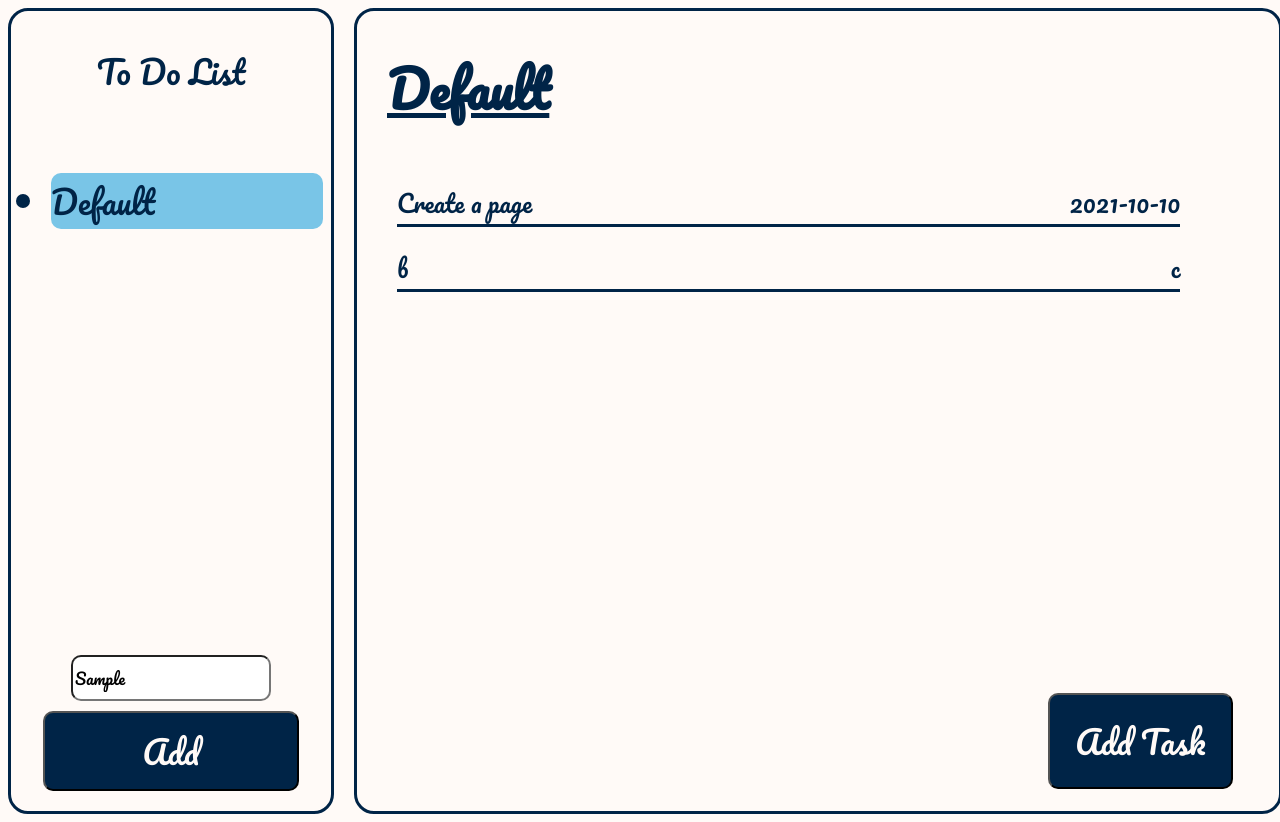
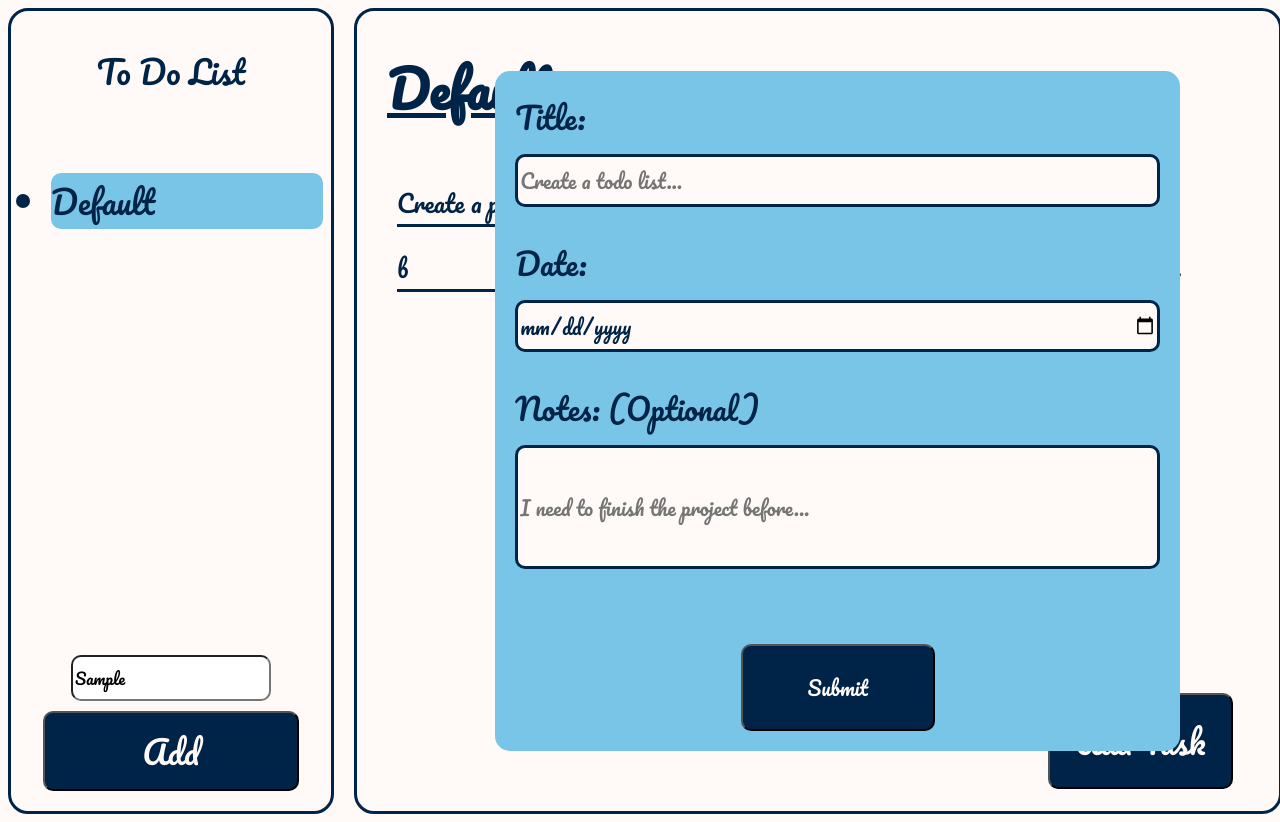
Before and after one commit to Medasxo/To-do-list, a website built with webpack: page dist/index.html in a window 1280 px wide. Both pictures are taken after typing "Sample" into the empty fields and a click on the button "Add Task". Built offline with nearby package versions, Linux system fonts and the light colour scheme.

Commit message:
Added a form which appears in the middle of the screen when a user wants to insert a new to to do task

```diff
--- a/src/loadMainMenu.js
+++ b/src/loadMainMenu.js
@@ -14,6 +14,76 @@ export function loadMainMenu(){
     const addTaskButton = document.createElement("button");
     addTaskButton.textContent = "Add Task";
     addTaskButton.className = "addTaskButton";
+    addTaskButton.addEventListener('click', () => {
+        const formContainer = document.createElement("form");
+        formContainer.className = "formContainer";
+
+        //Title form
+        const titleFormContainer = document.createElement("div");
+        titleFormContainer.className = "titleFormContainer";
+
+        const titleLabel = document.createElement("label");
+        titleLabel.setAttribute("for", "title");
+        titleLabel.textContent = "Title:";
+
+        const titleInput = document.createElement("input");
+        titleInput.setAttribute("type", "text");
+        titleInput.setAttribute("id", "title");
+        titleInput.setAttribute("name", "title");
+        titleInput.setAttribute("placeholder", "Create a todo list...");
+        titleInput.className = "titleInput";
+        titleInput.required = true;
+
+        //Date form
+        const dateFormContainer = document.createElement("div");
+        dateFormContainer.className = "dateFormContainer";
+
+        const dateLabel = document.createElement("label");
+        dateLabel.setAttribute("for", "date");
+        dateLabel.textContent = "Date:";
+
+        const dateInput = document.createElement("input");
+        dateInput.setAttribute("type", "date");
+        dateInput.setAttribute("id", "date");
+        dateInput.setAttribute("name", "date");
+        dateInput.className = "dateInput";
+        dateInput.required = true;
+
+        //Notes form
+        const notesFormContainer = document.createElement("div");
+        notesFormContainer.className = "notesFormContainer";
+        const notesLabel = document.createElement("label");
+        notesLabel.setAttribute("for", "notes");
+        notesLabel.textContent = "Notes: (Optional)";
+
+        const notesInput = document.createElement("input");
+        notesInput.setAttribute("type", "text");
+        notesInput.setAttribute("id", "notes");
+        notesInput.setAttribute("name", "notes");
+        notesInput.setAttribute("placeholder", "I need to finish the project before...");
+        notesInput.className = "notesInput";
+
+        const submitButton = document.createElement("input");
+        submitButton.setAttribute("type", "submit");
+        submitButton.className = "submitButton";
+
+
+
+        dateFormContainer.appendChild(dateLabel);
+        dateFormContainer.appendChild(dateInput);
+
+        titleFormContainer.appendChild(titleLabel);
+        titleFormContainer.appendChild(titleInput);
+
+        notesFormContainer.appendChild(notesLabel);
+        notesFormContainer.appendChild(notesInput);
+
+        formContainer.appendChild(titleFormContainer);
+        formContainer.appendChild(dateFormContainer);
+        formContainer.appendChild(notesFormContainer);
+        formContainer.appendChild(submitButton);
+        mainContent.appendChild(formContainer);
+    });
 
 
     mainContent.appendChild(toDoList);
--- a/src/style.css
+++ b/src/style.css
@@ -167,13 +167,12 @@ body {
     width: 20%;
     height: 30%;
     justify-self: right;
-    background-color: var(--white, white);
+    background-color: var(--dark-blue, white);
     border-radius: 5px;
-    color: var(--dark-blue, blue);
+    color: var(--white, blue);
     border: 2px solid var(--dark-blue, blue);
     font-size: 20px;
 }
-
 .notes{
     padding-left: 5px;
     font-size: 24px;
@@ -195,3 +194,57 @@ body {
     margin-left: 75%;
     margin-top: 15px;
 }
+
+.formContainer{
+    position: absolute;
+    width: 70%;
+    height: 80%;
+    left: 15%;
+    top: 50%;
+    -webkit-transform: translate(-50%, -50%);
+    transform: translate(-50%, -50%);
+    transform: translateY(-50%);
+    background-color: var(--light-blue, blue);
+    border-radius: 15px;
+    display: flex;
+    flex-direction: column;
+    padding: 20px;
+    font-size: 30px;
+    gap: 30px;
+}
+
+.titleFormContainer, .dateFormContainer, .notesFormContainer{
+    display: flex;
+    flex-direction: column;
+    gap: 10px;
+    height: 20%;
+}
+
+.notesFormContainer{
+    height: 40%;
+    word-wrap: break-word;
+    white-space: initial;
+    overflow: hidden;
+
+}
+
+.titleInput, .dateInput, .notesInput{
+    height: 50%;
+    border-radius: 10px;
+    border: 3px solid var(--dark-blue, blue);
+    background-color: var(--white, white);
+    color: var(--dark-blue, blue);
+    font-size: 20px;
+    font-family: var(--mainFont, sans-serif);
+}
+
+.submitButton{
+    width: 30%;
+    border-radius: 10px;
+    align-self: center;
+    height: 15%;
+    background-color: var(--dark-blue, blue);
+    color: var(--white, white);
+    font-size: 20px;
+    font-family: var(--mainFont, sans-serif);
+}
```
Also changed, not shown: dist/index.bundle.js.
